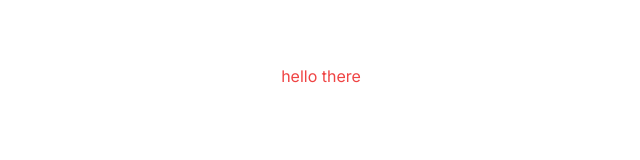
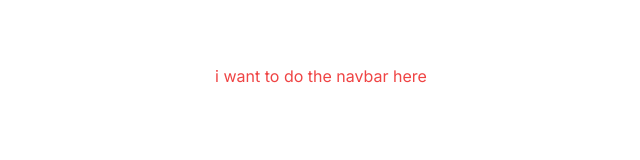
Before and after one commit to Mayadihno/next-afrobeauty, a Next.js app: page / in a window 1280 px wide. Shown: the top 160 px of the page, without its empty margins (319-959 px from the left). Built offline with nearby package versions, Linux system fonts and the light colour scheme.

Commit message:
navbar setup

```diff
--- a/app/page.tsx
+++ b/app/page.tsx
@@ -3,7 +3,7 @@ import Image from "next/image";
 export default function Home() {
   return (
     <h2 className=" text-red-500 flex justify-center items-center mt-16">
-      hello there
+      i want to do the navbar here
     </h2>
   );
 }
```
